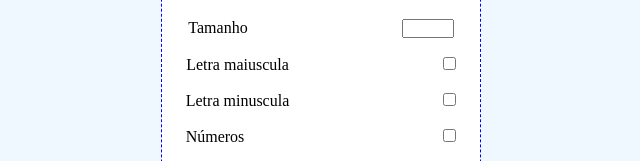
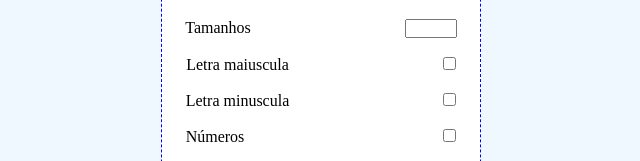
Before and after one commit to dutra118/passwordGenerator, a plain HTML site: page index.html in a window 1280 px wide. Shown: the part 218-379 px from the top of the page, 319-959 px from the left. Drawn offline with nearby package versions, Linux system fonts and the light colour scheme; a web font is replaced by a local one.

Commit message:
alterando dentro

```diff
--- a/index.html
+++ b/index.html
@@ -19,7 +19,7 @@
         <div id="area">
             <br>
             <div class="dada">
-                <label for="tamanho">Tamanho</label>
+                <label for="tamanho">Tamanhos</label>
                 <input type="number" id="tamanho" min="5" max="20" class="teste">
             </div>
                 <br>
```
